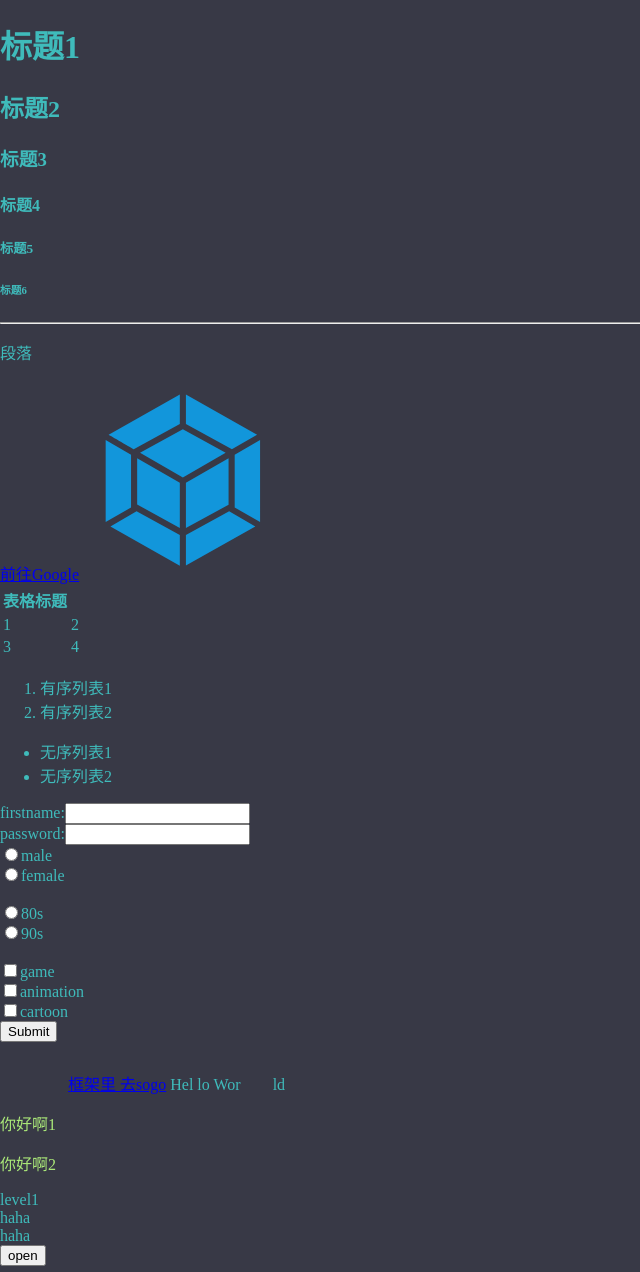
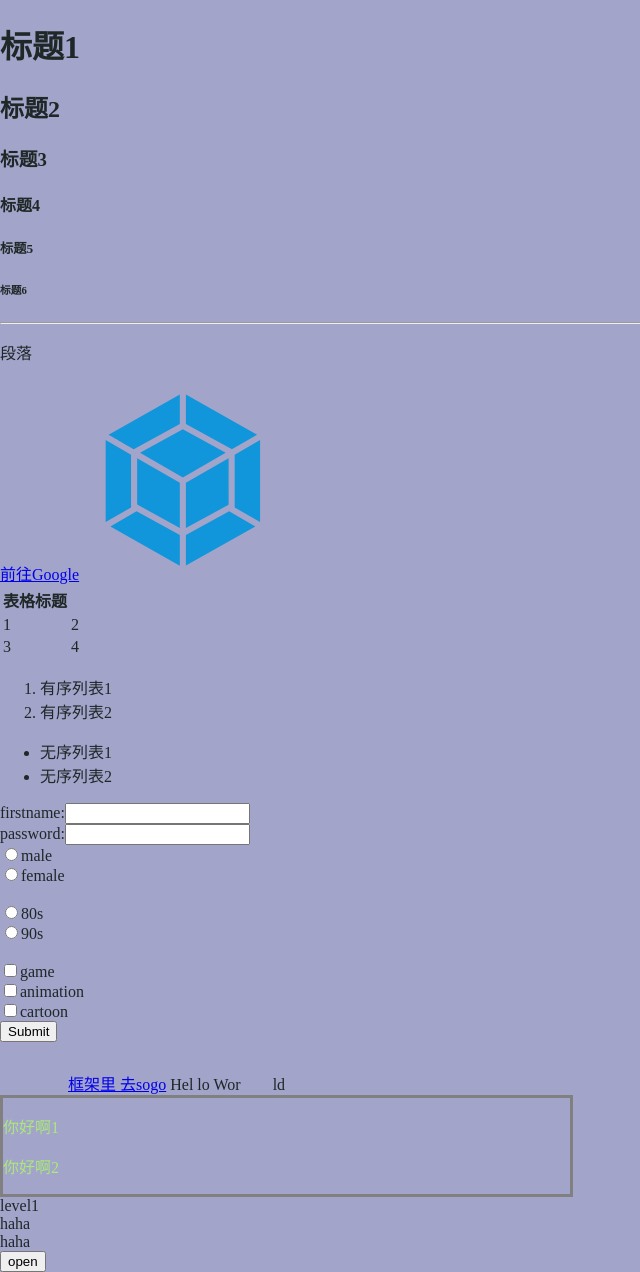
Before and after one commit to sep85911/FlaskProject, a Python web app: template App/templates/SingleHTML.html in a window 1280 px wide. Shown: the whole page, without its empty margins (0-640 px from the left). Run offline with Jinja, Linux system fonts and the light colour scheme; the template is opened without the code that fills it, so the values that code supplies are empty.

Commit message:
201912080018

```diff
--- a/App/static/css/SingleCSS.css
+++ b/App/static/css/SingleCSS.css
@@ -1,10 +1,10 @@
 body {
 
     /* 背景颜色 */
-    background-color: rgb(56, 57, 70);
+    background-color: rgb(162, 164, 201);
 
     /* 字体颜色 */
-    color:rgb(63, 187, 187);
+    color:rgb(31, 39, 39);
 
     /* 背景图片 记住需要用url才能使用路径 */
     /* background-image: url("../img/IronMan-radius.png"); */
@@ -12,6 +12,11 @@ body {
 
     margin:0px;
     padding:0px;
-    width:100%;
-    height:100%;
+    widows: 0%;
+    height:0%;
 }
+
+#myTitle {
+    width:15cm;
+    border:3px solid gray;
+}
--- a/App/static/js/main.js
+++ b/App/static/js/main.js
@@ -13,7 +13,7 @@ function myOpen(){
     // var b = window.prompt("接受输入窗口") //接受输入窗口
     // var c = window.confirm("确定")  //确定窗口
 
-    console.log(c);
+    console.log("c");
 
 }
 
--- a/App/templates/SingleHTML.html
+++ b/App/templates/SingleHTML.html
@@ -79,12 +79,16 @@
 
         <!-- 表单 用来收集用户输入 所以下面有很多都是input标签 -->
         <form action="" method="GET">
+
+            <!-- 提示文字+输入框 类型是文本 text  -->
             <span>firstname:</span><input type="text" name="firstname" id="">
             <br>
+
+            <!-- 提示文字+输入框 类型是密码框 password -->
             <span>password:</span><input type="password" name="password" id="">
             <br>
 
-            <!-- 单选框 靠name属性进行分组 -->
+            <!-- 单选框 radio 靠name属性进行分组 -->
             <input type="radio" name="sex" value="male" id="">male<br>
             <input type="radio" name="sex" value="female" id="">female<br>
             <br>
@@ -92,10 +96,13 @@
             <input type="radio" name="age" value="90s" id="">90s<br>
 
             <br>
+
+            <!-- 复选框 checkbox 靠name属性进行分组 -->
             <input type="checkbox" name="robbit" id="">game<br>
             <input type="checkbox" name="robbit" id="">animation<br>
             <input type="checkbox" name="robbit" id="">cartoon<br>
 
+            <!-- 提交按钮 -->
             <input type="submit" value="Submit">
         </form>
 
@@ -141,6 +148,6 @@
 
     <input type="button" value="open" onclick="myOpen()">
 
-    <!-- <script src="..//static/js/main.js"></script> -->
+    <script src="..//static/js/main.js"></script>
 </body>
 </html>
```
